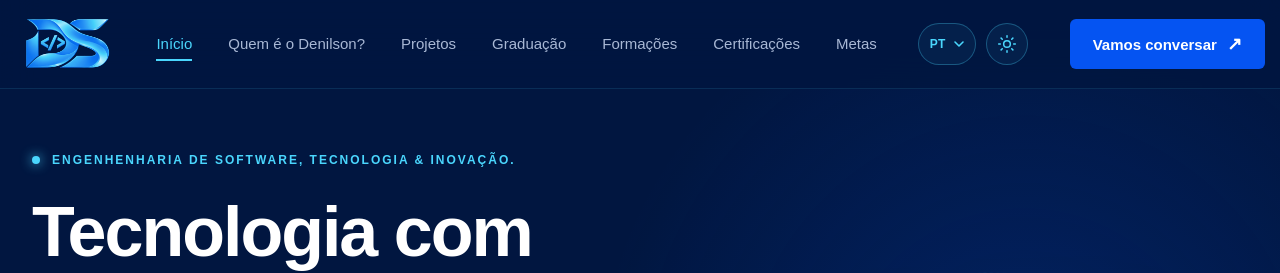
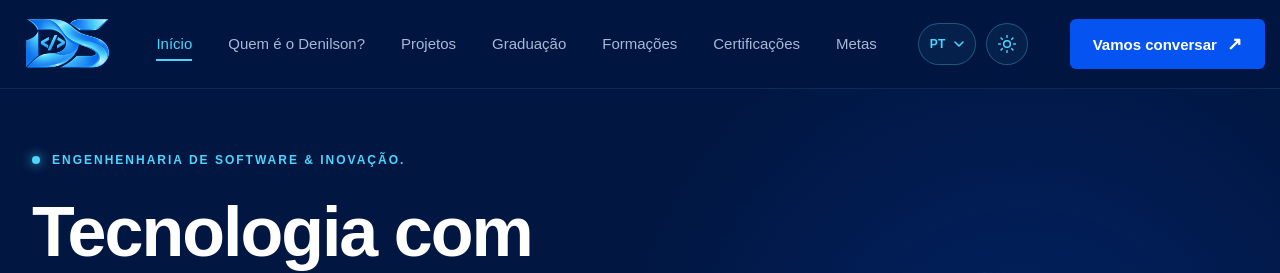
Before and after one commit to Denilsonsalazar-br/Landing-Page, a plain HTML site: page index.html in a window 1280 px wide. Shown: the top 273 px of the page. Drawn offline with Linux system fonts and the light colour scheme.

Commit message:
Update index.html
Removi o nome "tecnologia", para não haver redundâncias.

```diff
--- a/index.html
+++ b/index.html
@@ -231,7 +231,7 @@
 
                     <span class="hero-eyebrow">
                         <span class="status-indicator"></span>
-                        ENGENHENHARIA DE SOFTWARE, TECNOLOGIA & INOVAÇÃO.
+                        ENGENHENHARIA DE SOFTWARE & INOVAÇÃO.
                     </span>
 
                     <h1>
```
